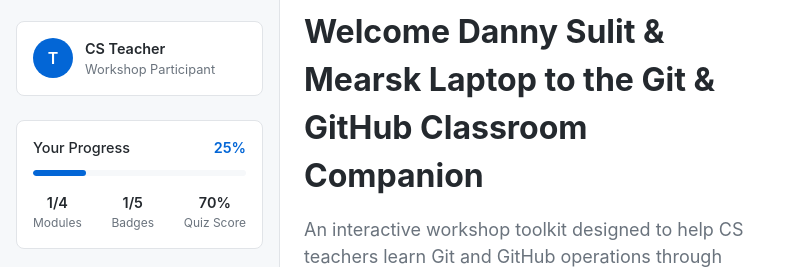
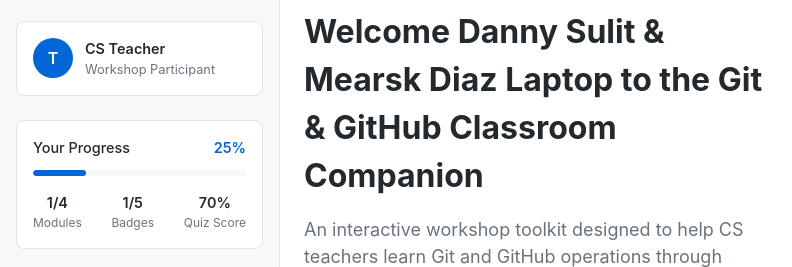
Before and after one commit to DANDANDALANDAN/git_share, a plain HTML site: page index.html in a window 1280 px wide. Shown: the part 79-346 px from the top of the page, 0-792 px from the left. Drawn offline with nearby package versions, Linux system fonts and the light colour scheme.

Commit message:
added Diaz after Mearsk

```diff
--- a/index.html
+++ b/index.html
@@ -171,7 +171,7 @@
       <div class="content-container">
         <section class="hero-section">
           <div class="hero-content">
-            <h2>Welcome Danny Sulit & Mearsk Laptop to the Git & GitHub Classroom Companion</h2>
+            <h2>Welcome Danny Sulit & Mearsk Diaz Laptop to the Git & GitHub Classroom Companion</h2>
             <p>
               An interactive workshop toolkit designed to help CS teachers learn Git and GitHub operations
               through VSCode's GUI interface, making version control more accessible and classroom-friendly.
```
